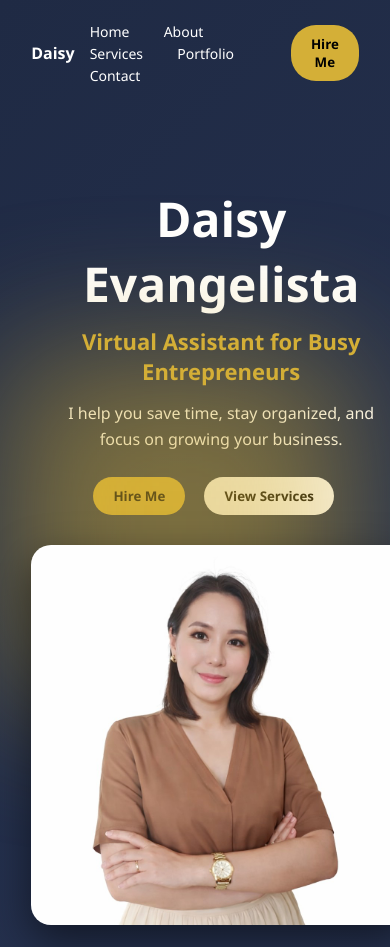
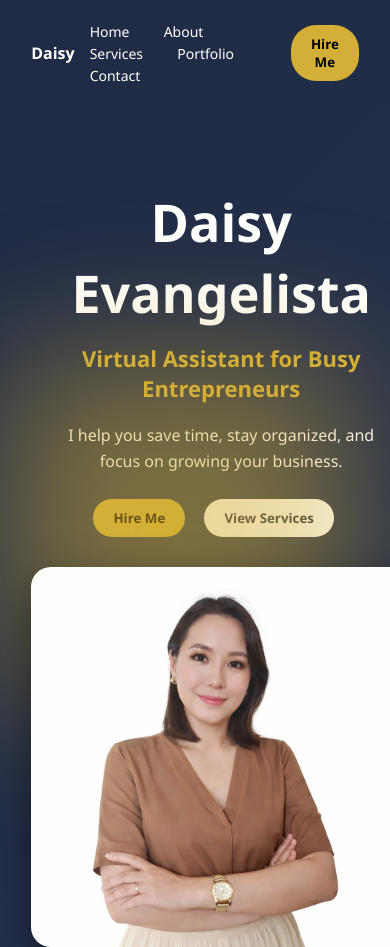
Before and after one commit to dvirtudazo16-jpg/Daisy-Evangelista-Portfolio1, a plain HTML site: page index.html in a window 390 px wide. Shown: the top 947 px of the page. Drawn offline with Linux system fonts and the light colour scheme.

Commit message:
Update index.html

```diff
--- a/index.html
+++ b/index.html
@@ -55,14 +55,14 @@
     }
 
     .hero-text h1 {
-      font-size: 48px;
-      margin-bottom: 10px;
+      font-size: 52px;
+      margin-bottom: 15px;
     }
 
     .hero-text h2 {
       font-size: 22px;
       color: #d4af37;
-      margin-bottom: 15px;
+      margin-bottom: 20px;
     }
 
     .hero-text p {
@@ -96,7 +96,12 @@
       background: #2c3757;
       padding: 20px;
       border-radius: 15px;
+      transition: all 0.3s ease;
     }
+
+    .card:hover {
+  transform: translateY(-10px) scale(1.02);
+}
 
     .card h3 {
       margin-bottom: 10px;
@@ -161,6 +166,11 @@
   z-index: 1;
   animation: glowMove 6s ease-in-out infinite alternate;
  }
+
+      .hero {
+  min-height: 90vh;
+}
+
   @keyframes glowMove {
   from {
     transform: translate(0, 0);
@@ -193,7 +203,7 @@
     <p>I help you save time, stay organized, and focus on growing your business.</p>
     <div class="hero-buttons">
       <button class="btn">Hire Me</button>
-      <button class="btn" style="background:white;color:black;">View Services</button>
+      <button class="btn" style="background:#ffffff;color:#1f2a44;">View Services</button>
     </div>
   </div>
 
```
